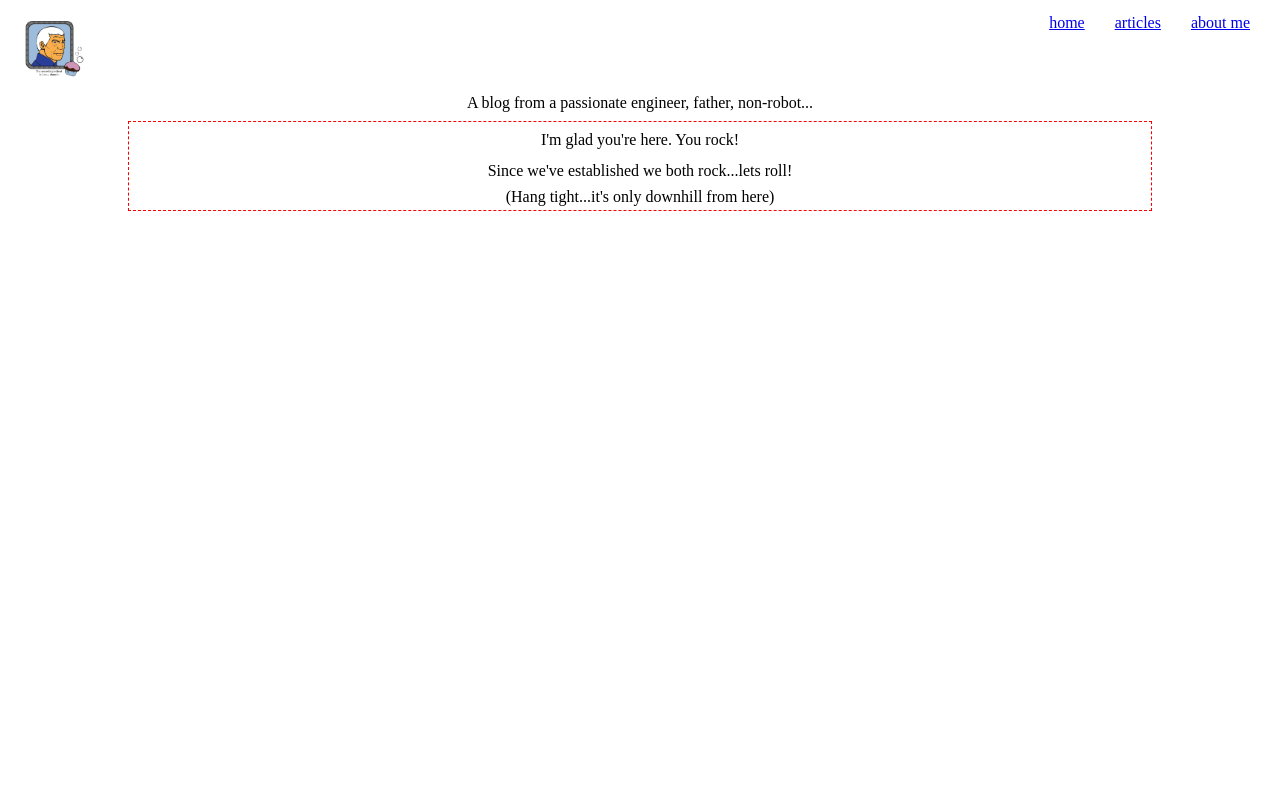
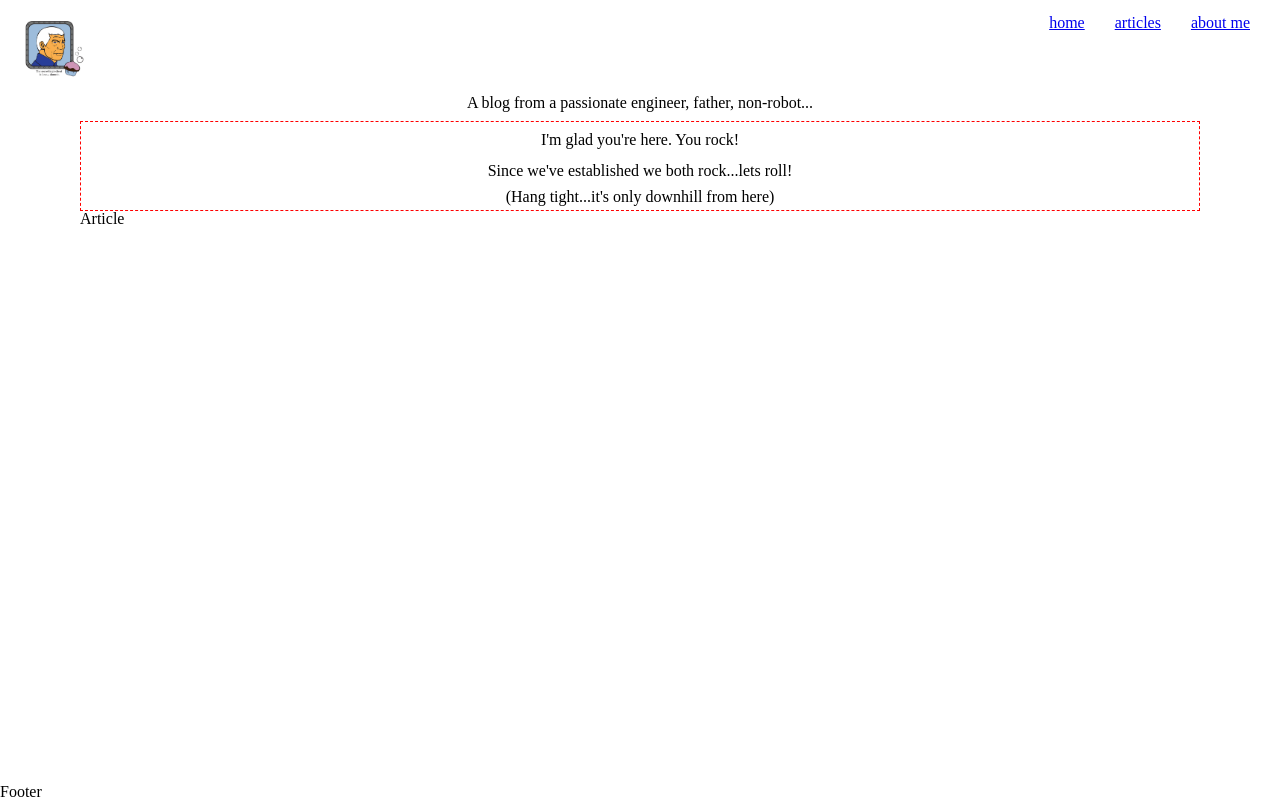
Before and after one commit to mcnichol/homepage, a React app: page / in a window 1280 px wide. Built offline with nearby package versions, Linux system fonts and the light colour scheme; the HTML template or start-up script is replaced by a standard one.

Commit message:
Style using Flexbox, Stub Article

```diff
--- a/dev/App.jsx
+++ b/dev/App.jsx
@@ -2,11 +2,16 @@ import React from 'react';
 import ReactDOM from 'react-dom';
 
 import Blog from "./components/blog/Blog";
+import styles from "./components/blog/styles/styles.scss";
+
+const preventImportFromBeingDeletedByIntellij = styles;
 
 class App extends React.Component {
     render() {
         return (
-            <Blog/>
+            <div className="app">
+                <Blog/>
+            </div>
         );
     }
 }
--- a/dev/components/blog/Blog.jsx
+++ b/dev/components/blog/Blog.jsx
@@ -2,18 +2,17 @@ import React from "react";
 import NavBar from "./components/navbar/NavBar";
 import Header from "./components/header/Header";
 import Body from "./components/body/Body";
-import styles from "./styles/styles.scss";
-
-const preventImportFromBeingDeletedByIntellij = styles;
+import Footer from "./components/footer/Footer";
 
 class Blog extends React.Component {
 
     render() {
         return (
-            <div>
+            <div className="blog">
                 <NavBar/>
                 <Header/>
                 <Body/>
+                <Footer/>
             </div>
         );
     }
--- /dev/null
+++ b/dev/components/blog/components/body/Article.jsx
@@ -0,0 +1,8 @@
+import React from "react";
+
+const Article = () =>
+    <div>
+        Article
+    </div>;
+
+export default Article;
--- a/dev/components/blog/components/body/BodyContainer.jsx
+++ b/dev/components/blog/components/body/BodyContainer.jsx
@@ -1,9 +1,11 @@
 import React from "react";
 import Alert from "./Alert";
+import Article from "./Article";
 
 const BodyContainer = (props) =>
     <div className="body-container">
         <Alert/>
+        <Article/>
     </div>;
 
 export default BodyContainer;
--- a/dev/components/blog/components/footer/Footer.jsx
+++ b/dev/components/blog/components/footer/Footer.jsx
@@ -1,5 +1,8 @@
 import React from "react";
 
-const Footer = (props) => <div>Footer</div>;
+const Footer = (props) =>
+    <div>
+        Footer
+    </div>;
 
 export default Footer;
--- /dev/null
+++ b/dev/components/blog/styles/blog.scss
@@ -0,0 +1,9 @@
+.blog {
+  height: 100%;
+  display: flex;
+  flex-direction: column;
+
+  p {
+    padding: 5px;
+  }
+}
--- a/dev/components/blog/styles/body.scss
+++ b/dev/components/blog/styles/body.scss
@@ -1,13 +1,13 @@
 .body {
+  display: flex;
+  flex: 1 0 auto;
 
   .container-pad {
-    display: inline-block;
-    width: 10%;
+    flex: 0 0 5em;
   }
 
   .body-container {
-    display: inline-block;
-    width: 80%;
+    flex: 1;
   }
 
   .alert {
@@ -21,4 +21,8 @@
       text-align: center;
     }
   }
+
+  .article {
+    background-color: red;
+  }
 }
--- /dev/null
+++ b/dev/components/blog/styles/footer.scss
@@ -0,0 +1,3 @@
+.footer{
+
+}
--- a/dev/components/blog/styles/styles.scss
+++ b/dev/components/blog/styles/styles.scss
@@ -1,10 +1,18 @@
 @import 'reset';
+@import 'blog';
 @import 'nav-bar';
 @import 'header';
 @import 'body';
 
-body{
-  p {
-    padding: 5px;
+html {
+  height: 100%;
+  & body {
+    height: 100%;
+    #app {
+      height: 100%;
+      .app {
+        height: 100%;
+      }
+    }
   }
 }
```
